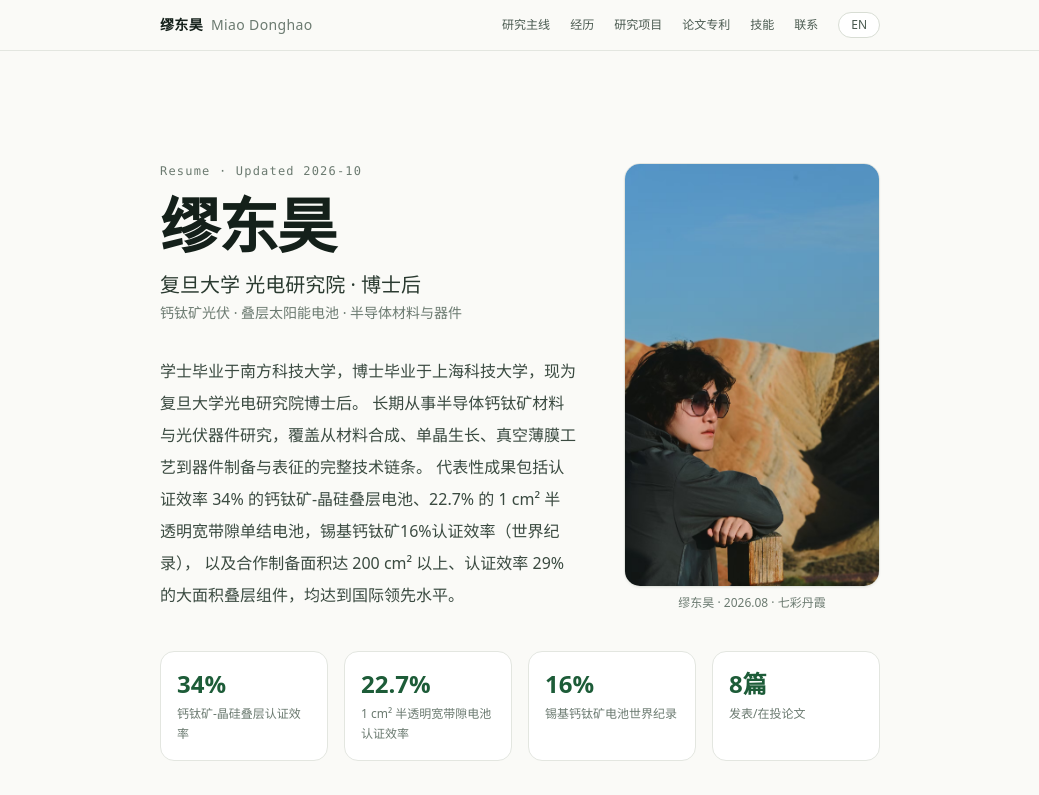
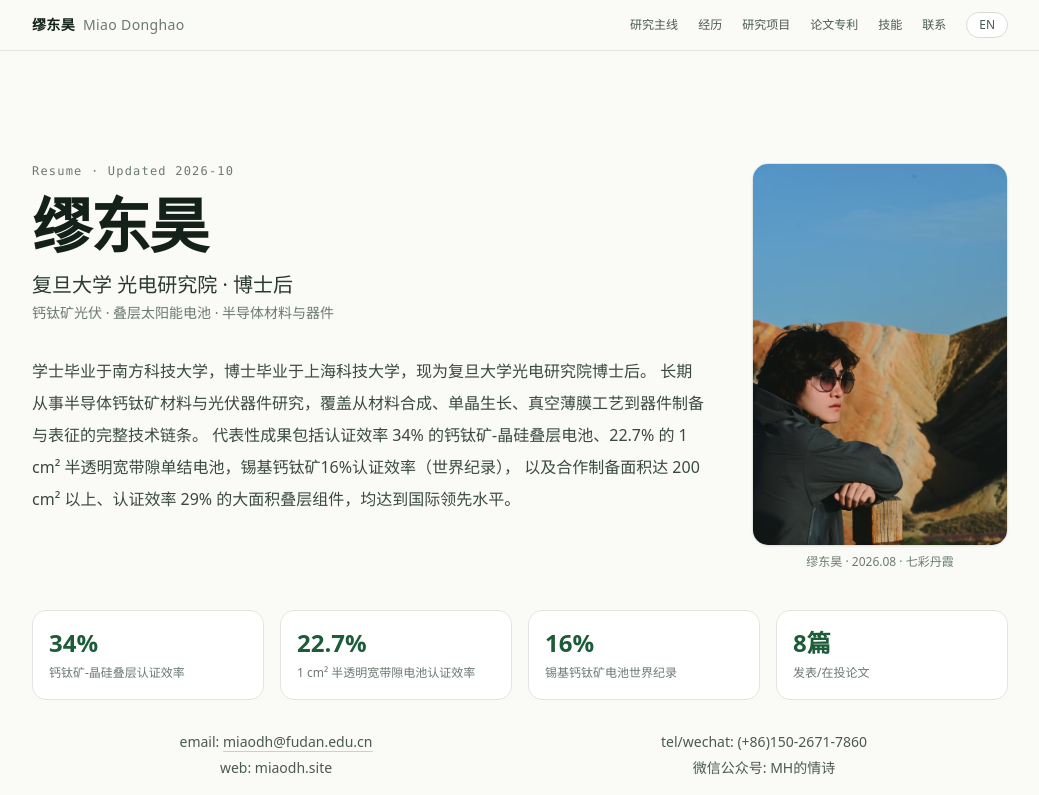
Before and after one commit to Miaodh1998/Miaodh1998.github.io, a React (Vite) app: page / in a window 1280 px wide. Shown: the top 795 px of the page, without its empty margins (120-1159 px from the left). Built offline with nearby package versions, Linux system fonts and the light colour scheme.

Commit message:
widen layout max-w-3xl to max-w-5xl

```diff
--- a/src/pages/Home.tsx
+++ b/src/pages/Home.tsx
@@ -35,7 +35,7 @@ export default function Home() {
       <Nav lang={lang} onToggle={toggle} />
       {lang === 'zh' ? (
         <>
-          <main className="mx-auto max-w-3xl px-6">
+          <main className="mx-auto max-w-5xl px-6">
             <Hero />
             <Focus />
             <Experience />
@@ -47,7 +47,7 @@ export default function Home() {
         </>
       ) : (
         <>
-          <main className="mx-auto max-w-3xl px-6">
+          <main className="mx-auto max-w-5xl px-6">
             <HeroEn />
             <FocusEn />
             <ExperienceEn />
--- a/src/sections/Footer.tsx
+++ b/src/sections/Footer.tsx
@@ -4,7 +4,7 @@ import qrMp from '@/assets/qr-mp.jpg'
 export default function Footer() {
   return (
     <footer id="contact" className="mt-10 border-t border-[#e3e6e0] bg-white">
-      <div className="mx-auto max-w-3xl px-6 py-14">
+      <div className="mx-auto max-w-5xl px-6 py-14">
         <p className="mb-2 font-mono text-xs tracking-widest text-[#6b7a70]">06 / Contact</p>
         <h2 className="text-2xl font-bold text-[#14201a]">联系方式</h2>
         <div className="mt-6 flex flex-col items-center justify-center gap-8 text-center sm:flex-row sm:gap-14">
--- a/src/sections/Nav.tsx
+++ b/src/sections/Nav.tsx
@@ -25,7 +25,7 @@ export default function Nav({ lang, onToggle }: Props) {
   const links = lang === 'zh' ? zhLinks : enLinks
   return (
     <header className="sticky top-0 z-50 border-b border-[#e3e6e0] bg-[#fafaf7]/90 backdrop-blur">
-      <div className="mx-auto flex max-w-3xl items-center justify-between px-6 py-3">
+      <div className="mx-auto flex max-w-5xl items-center justify-between px-6 py-3">
         <a href="#top" className="text-sm font-bold tracking-wide text-[#14201a]">
           {lang === 'zh' ? (
             <>
--- a/src/sections/en/FooterEn.tsx
+++ b/src/sections/en/FooterEn.tsx
@@ -4,7 +4,7 @@ import qrMp from '@/assets/qr-mp.jpg'
 export default function FooterEn() {
   return (
     <footer id="contact" className="mt-10 border-t border-[#e3e6e0] bg-white">
-      <div className="mx-auto max-w-3xl px-6 py-14">
+      <div className="mx-auto max-w-5xl px-6 py-14">
         <p className="mb-2 font-mono text-xs tracking-widest text-[#6b7a70]">06 / Contact</p>
         <h2 className="text-2xl font-bold text-[#14201a]">Contact</h2>
         <div className="mt-6 flex flex-col items-center justify-center gap-8 text-center sm:flex-row sm:gap-14">
```
